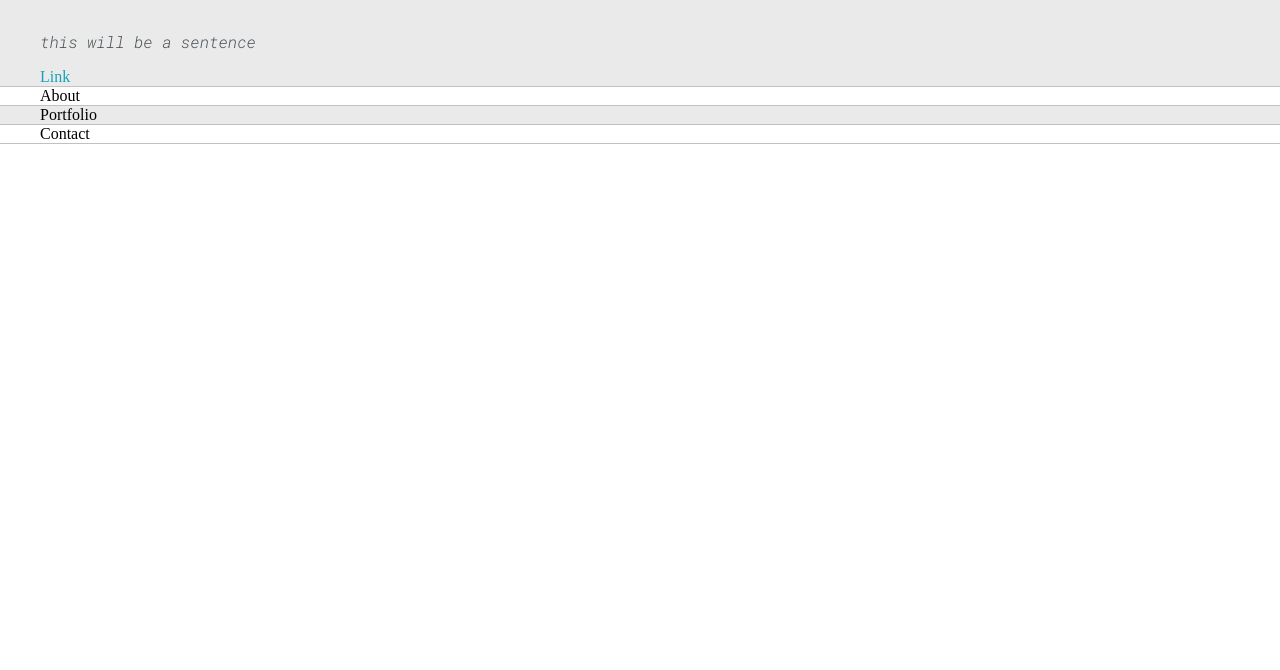
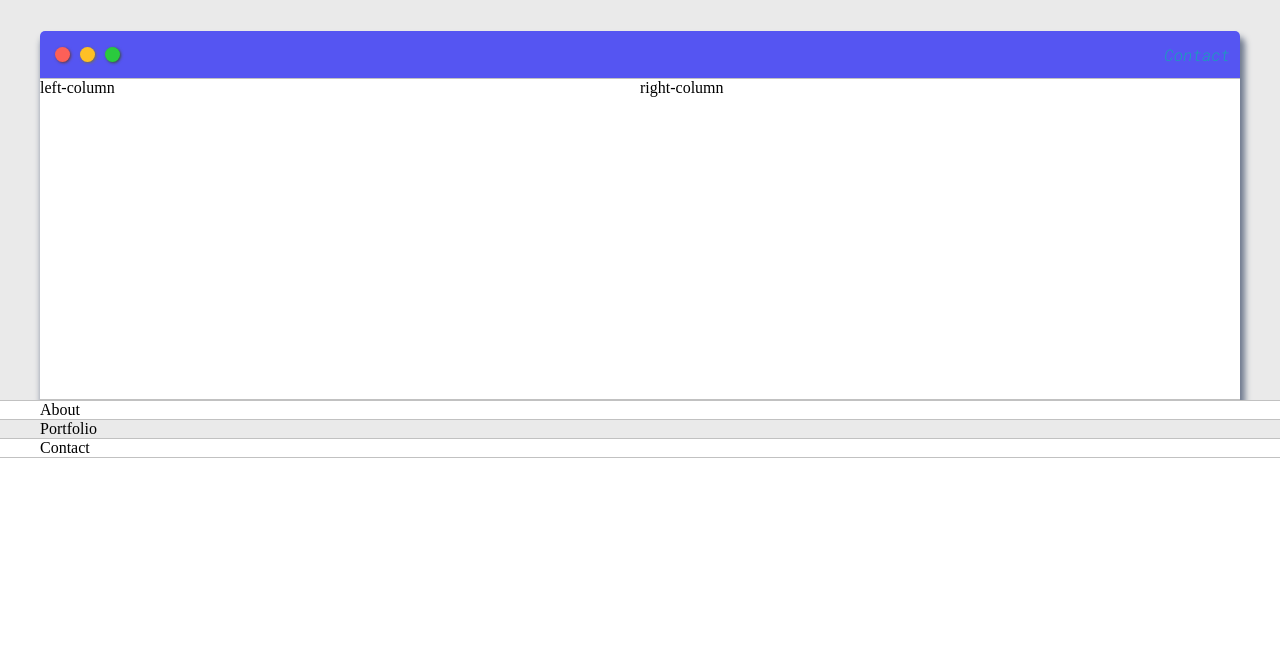
Before and after one commit to mhdhassan99/my_portfolio, a plain HTML site: page index.html in a window 1280 px wide. Shown: the part 130-800 px from the top of the page. Drawn offline with Linux system fonts and the light colour scheme.

Commit message:
basic layout is done

```diff
--- a/default.css
+++ b/default.css
@@ -53,6 +53,74 @@ h6{ font-size: 16px;}
     width: 1200px;
     margin: 0 auto
 }
+.greeting-wrapper{
+    display: grid;
+    text-align: center;
+    align-content: center;
+    min-height: 2em;
+}
+.intro-wrapper {
+    background-color: var(--secondaryColor);
+    border-bottom: 1px solid var(--borderColor);
+    border-radius: 5px 5px 0 0;
+    box-shadow: 3px 8px 6px 2px #6e788e;
+
+    display: grid;
+    grid-template-columns: 1fr 1fr;
+    grid-template-rows: 3em 20em;
+    grid-template-areas:
+        'nav-wrapper nav-wrapper'
+        'left-column right-column'
+        ;
+}
+.nav-wrapper {
+    grid-area: nav-wrapper;
+    border-bottom: 1px solid var(--borderColor);
+    border-radius: 5px 5px 0 0;
+    display: flex;
+    justify-content: space-between;
+    align-items: center;
+    background-color: rgb(85, 85, 242)
+
+}
+.dots-wrapper{
+    display: flex;
+    padding: 10px;
+}
+#dot-1{
+    background-color: #FC6058;
+    box-shadow: 1px 1px 3px 0px #633b3b;
+}
+#dot-2{
+    background-color: #FEC025;
+    box-shadow: 1px 1px 3px 0px #777141;
+}
+#dot-3{
+    background-color: #2ACA3E;
+    box-shadow: 1px 1px 3px 0px #3b4f35;
+}
+.browser-dot{
+    background-color: black;
+    height: 15px;
+    width: 15px;
+    border-radius: 50%;
+    margin: 5px;
+}
+#navigation{
+    margin: 0px;
+    padding: 10px;
+}
+
+.left-column {
+    grid-area: left-column;
+
+}
+.right-column {
+    grid-area: right-column;
+
+}
+
+
 
 @media screen and (max-width: 1200px) {
     .main-container{
--- a/index.html
+++ b/index.html
@@ -16,9 +16,33 @@
 <body>
     <section class="s1">
         <div class="main-container">
-            <h1>Muhammad Hassan</h1>
-            <p>this will be a sentence</p>
-            <a href="#">Link</a>
+            <div class="greeting-wrapper">
+                <h1>Muhammad Hassan</h1>
+            </div>
+
+            <div class="intro-wrapper">
+                <div class="nav-wrapper">
+                    <div class="dots-wrapper">
+                        <div id="dot-1" class="browser-dot"></div>
+                        <div id="dot-2" class="browser-dot"></div>
+                        <div id="dot-3" class="browser-dot"></div>
+                    </div>
+
+                    <ul id="navigation">
+                        <li><a herf="#"> Contact</a></li>
+                    </ul>
+                </div>
+
+
+                <div class="left-column">
+                    left-column
+                </div>
+                <div class="right-column">
+                    right-column
+                </div>
+
+            </div>
+
         </div>
     </section>
 
```
Also changed, not shown: images/extra.jpg (added), images/profile.jpg (added), images/wayfair_main.jpg (added), 4 other files.
